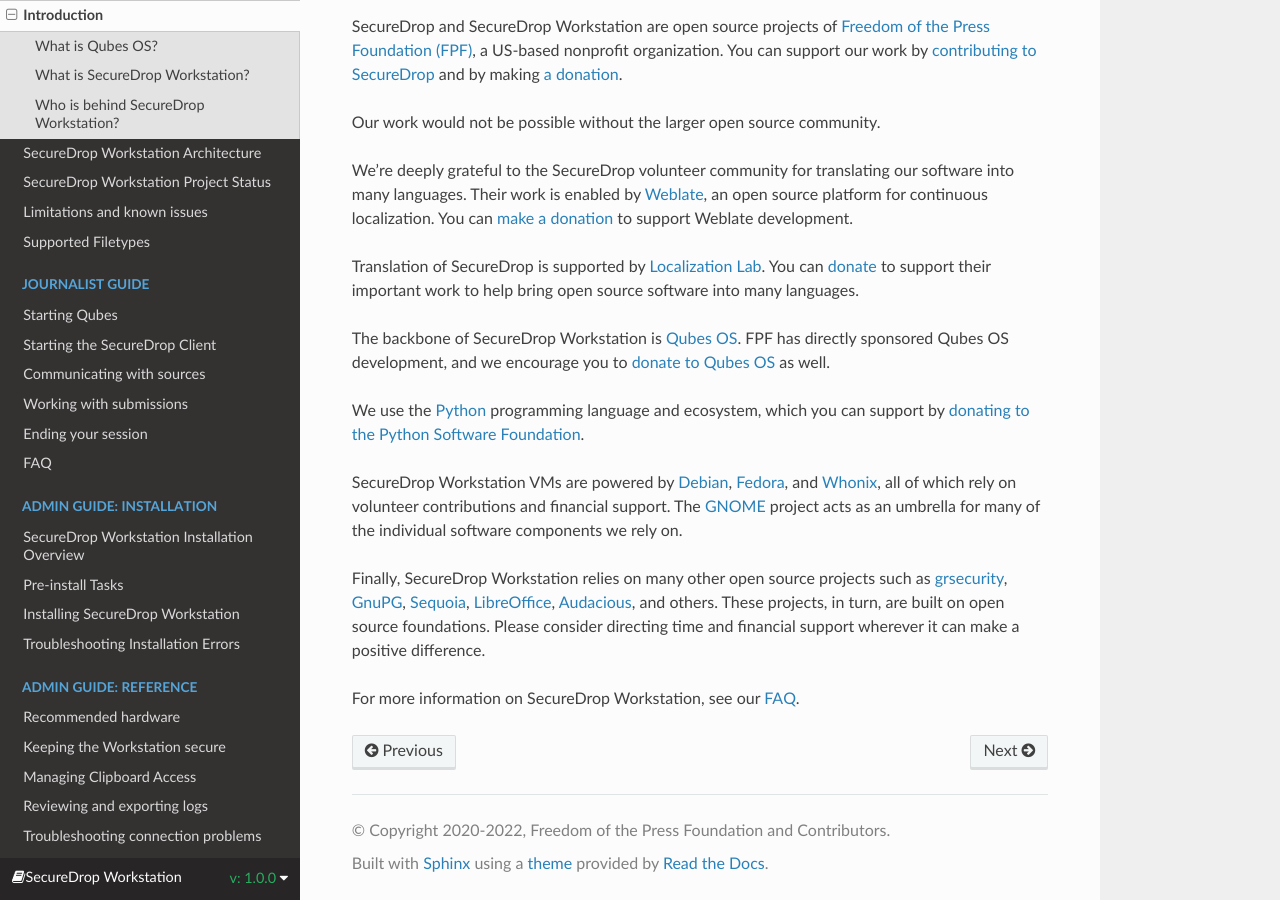
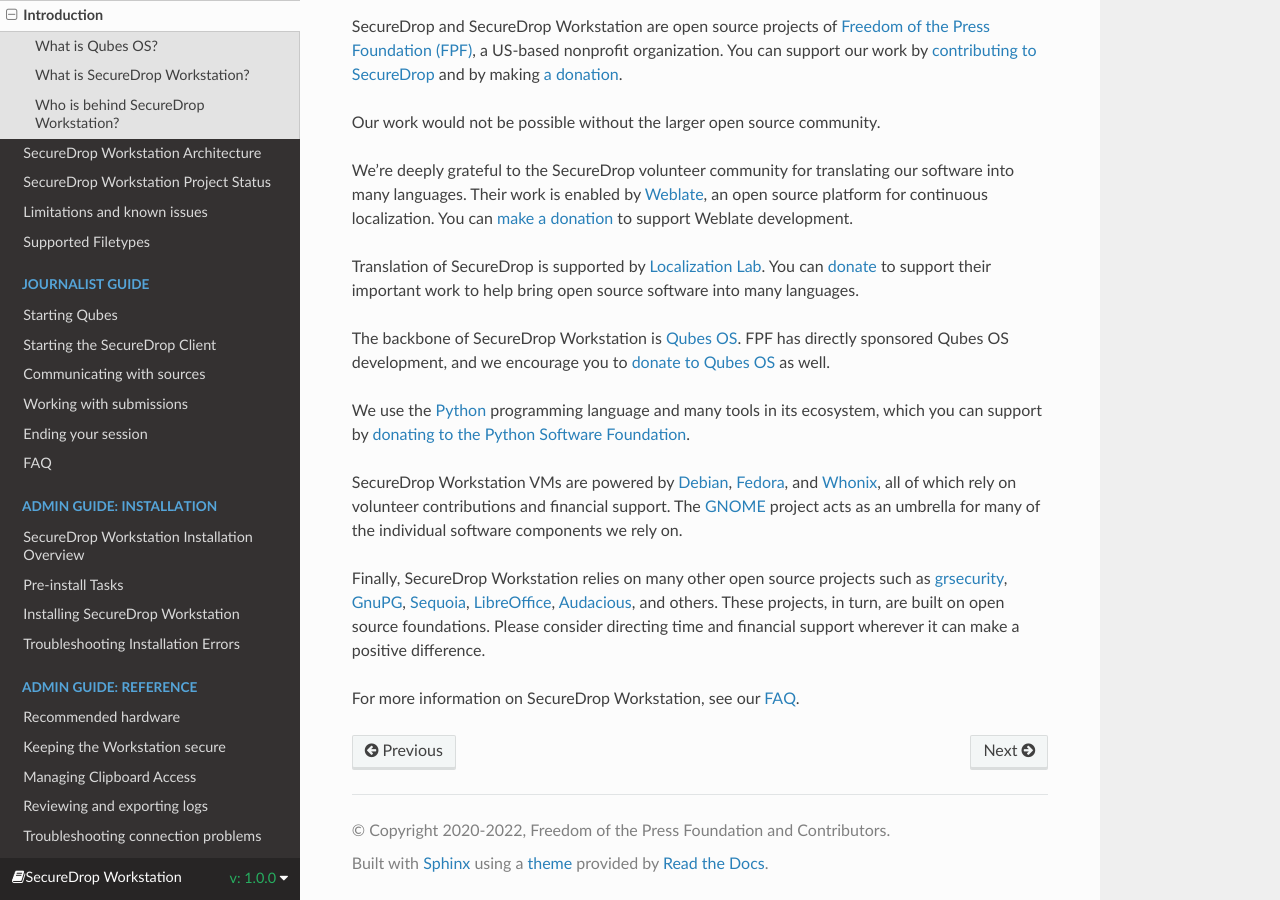
Before and after one commit to freedomofpress/securedrop-workstation-docs, a Sphinx documentation site: the page built from docs/general/introduction.rst, in a window 1280 px wide and 900 px high, scrolled down 769 px. Built offline with Sphinx 7.4.7 and the Read the Docs theme 3.1.0, drawn with Linux system fonts in a browser that asks for light colours.

Commit message:
Small wording tweak

```diff
--- a/docs/general/introduction.rst
+++ b/docs/general/introduction.rst
@@ -54,7 +54,7 @@
 FPF has directly sponsored Qubes OS development, and we encourage you to
 `donate to Qubes OS <https://www.qubes-os.org/donate/>`_ as well.
 
-We use the `Python <https://www.python.org/>`_ programming language and
+We use the `Python <https://www.python.org/>`_ programming language and many tools in its
 ecosystem, which you can support by `donating to the Python Software Foundation <https://www.python.org/psf/donations/>`_.
 
 SecureDrop Workstation VMs are powered by `Debian <https://www.debian.org/>`_,
```
